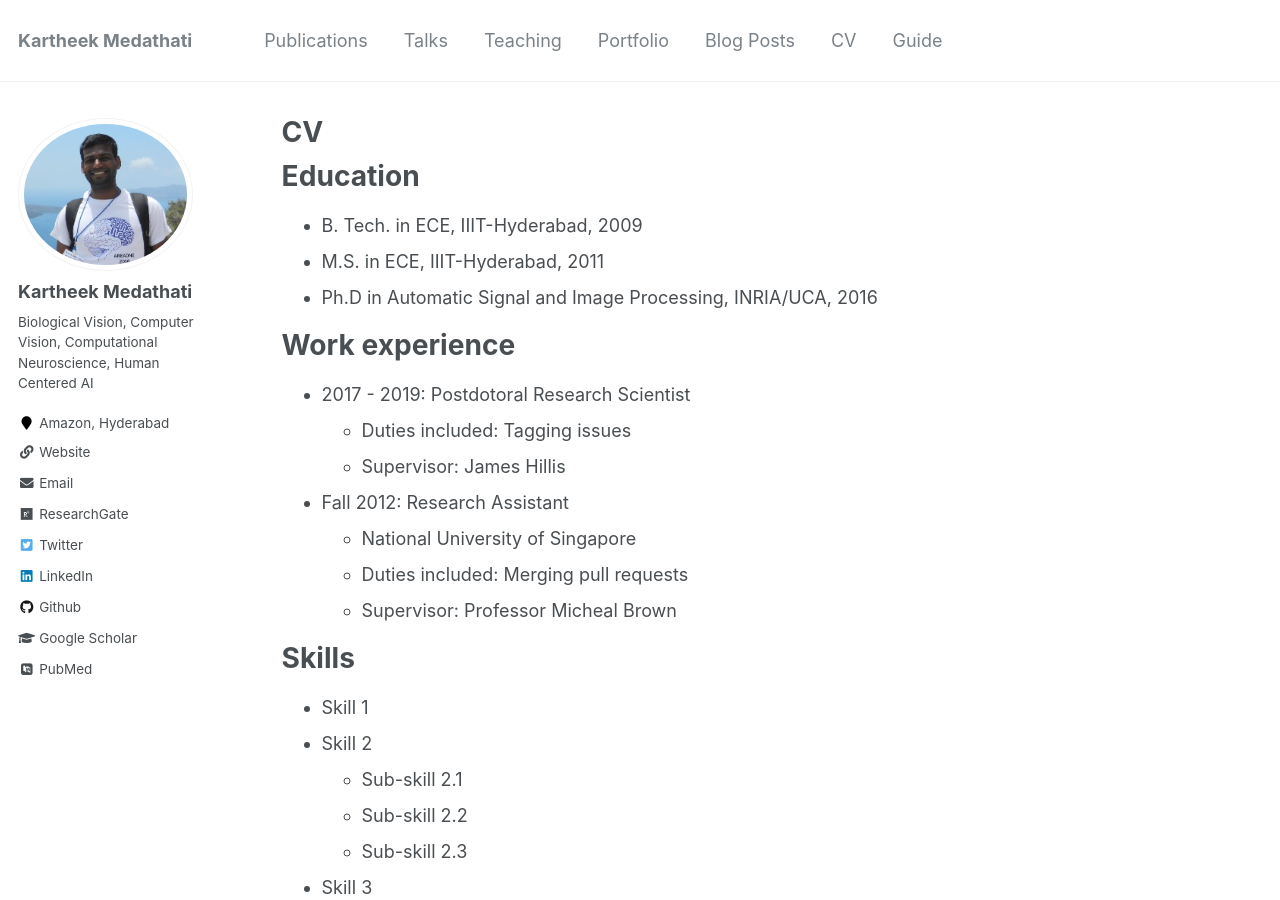
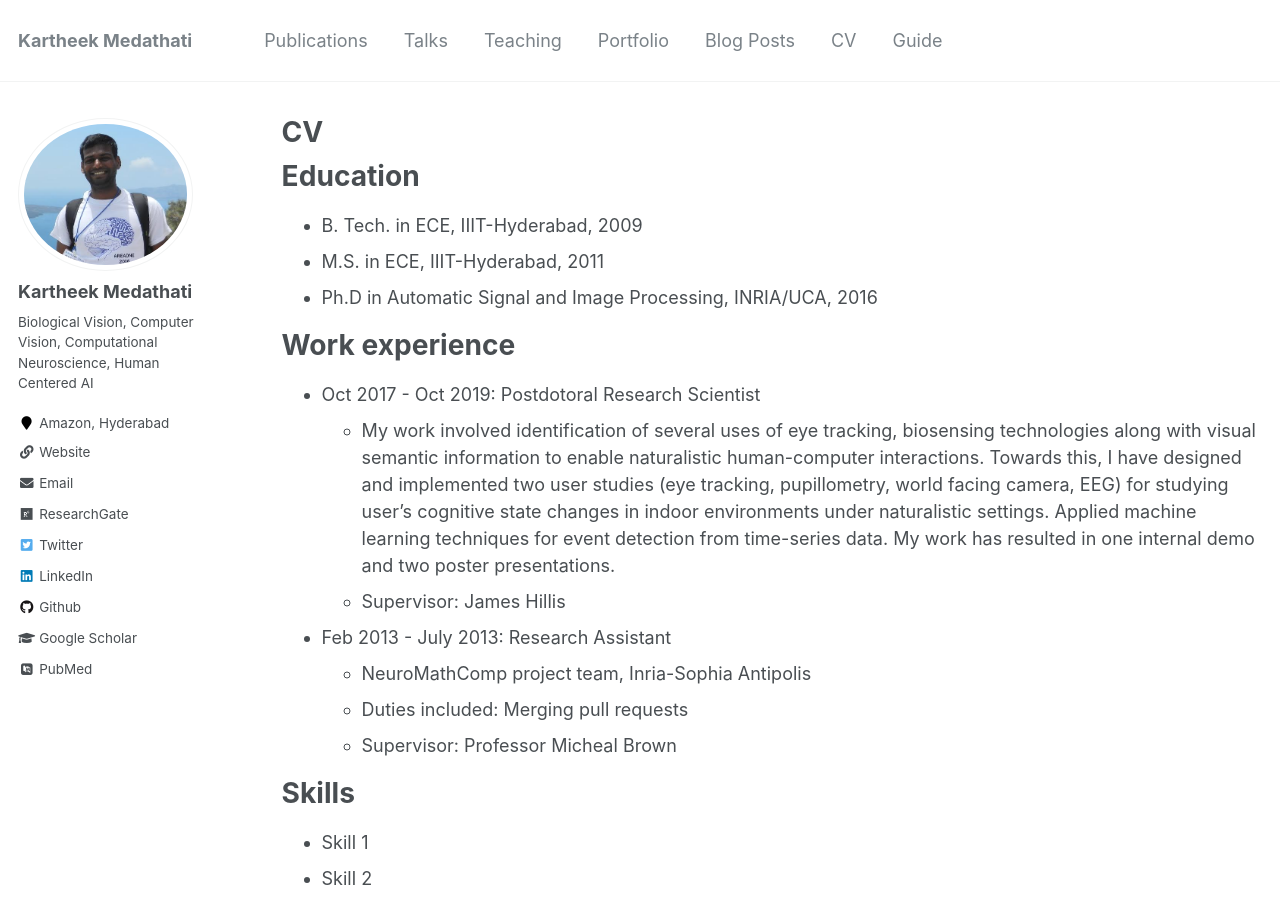
Before and after one commit to kartheekmedathati/kartheekmedathati.github.io, a Jekyll site: the page built from _pages/cv.md, in a window 1280 px wide and 900 px high. Built offline with Jekyll 4.4.1, drawn with Linux system fonts in a browser that asks for light colours; some web fonts are replaced.

Commit message:
Added two sections to CV

```diff
--- a/_pages/cv.md
+++ b/_pages/cv.md
@@ -17,12 +17,13 @@ Education
 
 Work experience
 ======
-* 2017 - 2019: Postdotoral Research Scientist
-  * Duties included: Tagging issues
+
+* Oct 2017 - Oct 2019: Postdotoral Research Scientist
+  * My work involved identification of several uses of eye tracking, biosensing technologies along with visual semantic information to enable naturalistic human-computer interactions. Towards this, I have designed and implemented two user studies (eye tracking, pupillometry, world facing camera, EEG) for studying user’s cognitive state changes in indoor environments under naturalistic settings. Applied machine learning techniques for event detection from time-series data. My work has resulted in one internal demo and two poster presentations.
   * Supervisor: James Hillis
 
-* Fall 2012: Research Assistant
-  * National University of Singapore
+* Feb 2013 - July 2013: Research Assistant
+  * NeuroMathComp project team, Inria-Sophia Antipolis
   * Duties included: Merging pull requests
   * Supervisor: Professor Micheal Brown
 
```
